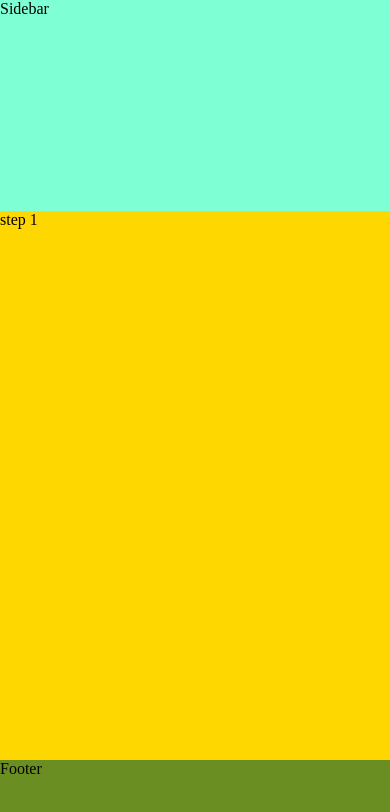
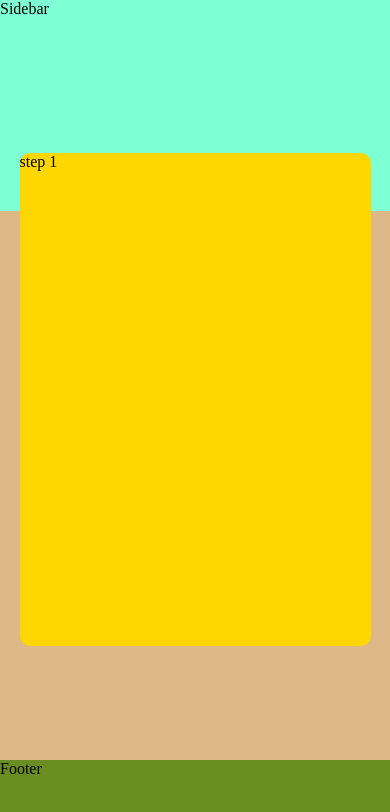
Before and after one commit to Ahmed-A-Adel/multi-step-form, a React (Create React App) app: page / in a window 390 px wide. Shown: the top 812 px of the page. Built offline with nearby package versions, Linux system fonts and the light colour scheme.

Commit message:
did a bit layout to step-1 for mobile view

```diff
--- a/src/components/app/App.scss
+++ b/src/components/app/App.scss
@@ -25,8 +25,8 @@
   .app_container {
     height: 70vh;
     width: 60vw;
+    display: grid;
 
-    display: grid;
     grid-template-columns: 30% 1fr;
     grid-template-rows: 1fr 20%;
 
--- a/src/components/step-1/Step1.scss
+++ b/src/components/step-1/Step1.scss
@@ -1,3 +1,15 @@
 .step {
   background-color: gold;
 }
+@media screen and (max-width: 1140px) {
+  .step {
+    width: 90%;
+    height: 90%;
+
+    margin: auto;
+    margin-top: -15%;
+
+    background-color: gold;
+    border-radius: 10px;
+  }
+}
```
